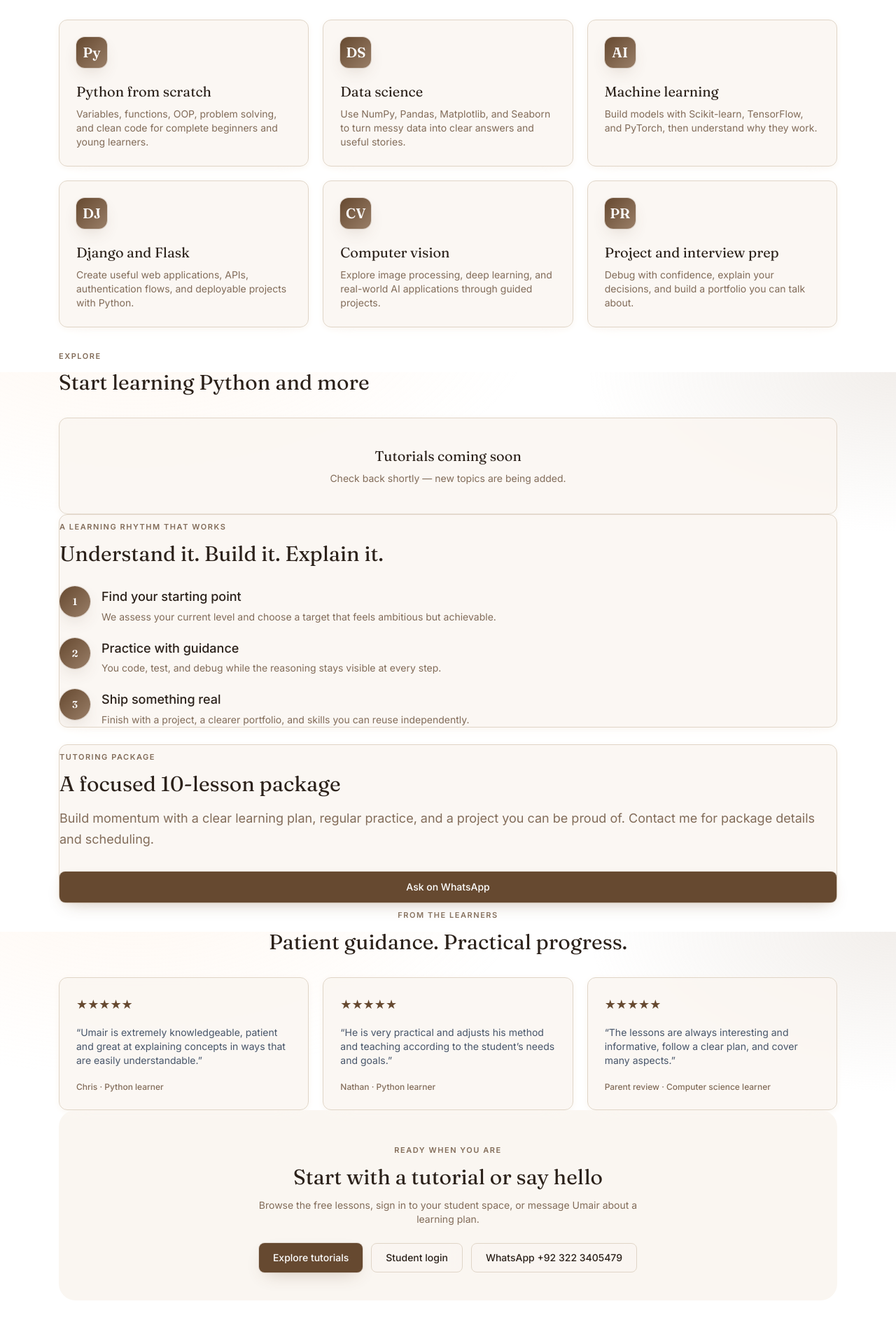
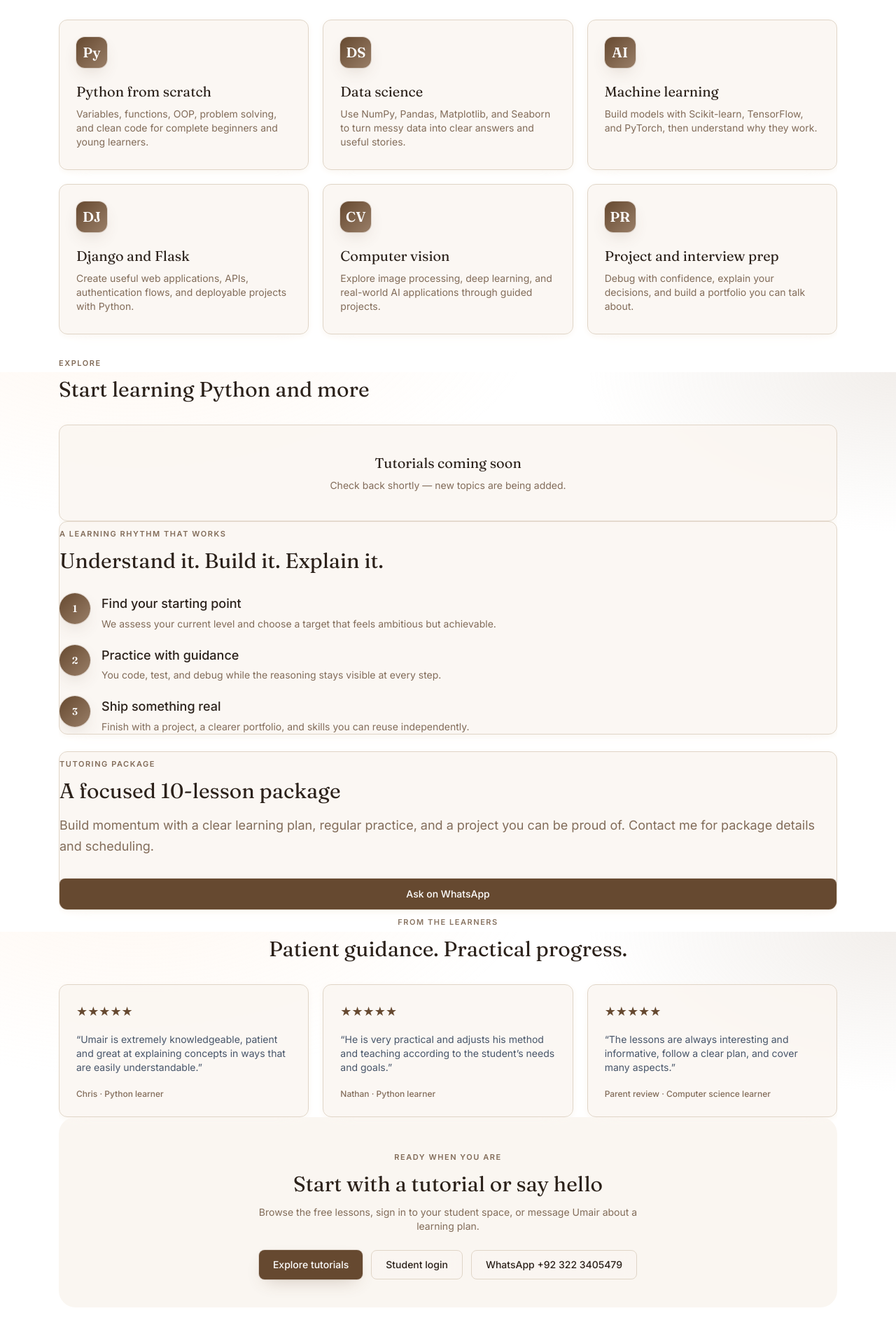
Before and after one commit to eeumairali/student-portal, a Django app: page / in a window 1280 px wide. Shown: the part 1068-2965 px from the top of the page at 70% size. Run offline with Django 5.2, Linux system fonts and the light colour scheme; data that the repository does not hold is empty; parts of the project's set-up code (start-up, migrations or seed data) failed here and were passed over; some libraries are stand-ins or nearby versions.

Commit message:
html updated

```diff
--- a/templates/tutorials/home.html
+++ b/templates/tutorials/home.html
@@ -8,13 +8,21 @@
   .landing-delay-1 { animation-delay: .1s; }
   .landing-delay-2 { animation-delay: .2s; }
   .landing-delay-3 { animation-delay: .3s; }
-  .landing-card { transition: transform .25s ease, border-color .25s ease, box-shadow .25s ease; }
-  .landing-card:hover { transform: translateY(-5px); border-color: rgb(var(--c-accent-2)); box-shadow: 0 18px 36px -24px rgba(102,73,48,.45); }
+  .landing-page { min-width: 0; overflow: hidden; }
+  .landing-page .card, .landing-page figure { min-width: 0; overflow: hidden; }
+  .landing-page h1, .landing-page h2, .landing-page h3, .landing-page p, .landing-page blockquote { overflow-wrap: anywhere; }
+  .landing-card { transition: transform .2s ease, border-color .2s ease, box-shadow .2s ease; }
+  .landing-card:hover { transform: translateY(-2px); border-color: rgb(var(--c-accent-2)); box-shadow: 0 14px 30px -24px rgba(102,73,48,.45); }
+  .landing-path-card { display: flex; min-height: 215px; flex-direction: column; }
+  .landing-review-card { min-height: 190px; }
+  .landing-section-heading { min-width: 0; }
   @keyframes landing-rise { from { opacity: 0; transform: translateY(18px); } to { opacity: 1; transform: translateY(0); } }
   @media (prefers-reduced-motion: reduce) { .landing-reveal { animation: none; } .landing-card { transition: none; } }
+  @media (max-width: 640px) { .landing-path-card { min-height: 0; } }
 </style>
 {% endblock %}
 {% block content %}
+<div class="landing-page">
 <section class="relative overflow-hidden rounded-3xl px-6 py-16 sm:py-24">
   <div class="blob blob-1 animate-blob-pulse -left-24 -top-24 h-72 w-72" aria-hidden="true"></div>
   <div class="blob blob-2 animate-blob-pulse right-0 top-10 h-80 w-80" aria-hidden="true"></div>
@@ -47,17 +55,17 @@
 </section>
 
 <section class="mt-16">
-  <div class="flex flex-col justify-between gap-3 sm:flex-row sm:items-end">
+  <div class="landing-section-heading flex flex-col justify-between gap-3 sm:flex-row sm:items-end">
     <div><p class="eyebrow">Choose your path</p><h2 class="mt-2 font-display text-2xl sm:text-3xl">Learn what moves you forward</h2></div>
     <p class="max-w-md text-sm text-slate-500">Start with the fundamentals or bring a real project. Each path is practical, focused, and adapted to your goals.</p>
   </div>
   <div class="mt-7 grid gap-5 md:grid-cols-2 lg:grid-cols-3">
-    <div class="card landing-card p-6"><span class="avatar-mark inline-flex h-10 w-10 items-center justify-center rounded-xl font-display text-xl">Py</span><h3 class="mt-5 font-display text-xl">Python from scratch</h3><p class="mt-2 text-sm text-slate-500">Variables, functions, OOP, problem solving, and clean code for complete beginners and young learners.</p></div>
-    <div class="card landing-card p-6"><span class="avatar-mark inline-flex h-10 w-10 items-center justify-center rounded-xl font-display text-xl">DS</span><h3 class="mt-5 font-display text-xl">Data science</h3><p class="mt-2 text-sm text-slate-500">Use NumPy, Pandas, Matplotlib, and Seaborn to turn messy data into clear answers and useful stories.</p></div>
-    <div class="card landing-card p-6"><span class="avatar-mark inline-flex h-10 w-10 items-center justify-center rounded-xl font-display text-xl">AI</span><h3 class="mt-5 font-display text-xl">Machine learning</h3><p class="mt-2 text-sm text-slate-500">Build models with Scikit-learn, TensorFlow, and PyTorch, then understand why they work.</p></div>
-    <div class="card landing-card p-6"><span class="avatar-mark inline-flex h-10 w-10 items-center justify-center rounded-xl font-display text-xl">DJ</span><h3 class="mt-5 font-display text-xl">Django and Flask</h3><p class="mt-2 text-sm text-slate-500">Create useful web applications, APIs, authentication flows, and deployable projects with Python.</p></div>
-    <div class="card landing-card p-6"><span class="avatar-mark inline-flex h-10 w-10 items-center justify-center rounded-xl font-display text-xl">CV</span><h3 class="mt-5 font-display text-xl">Computer vision</h3><p class="mt-2 text-sm text-slate-500">Explore image processing, deep learning, and real-world AI applications through guided projects.</p></div>
-    <div class="card landing-card p-6"><span class="avatar-mark inline-flex h-10 w-10 items-center justify-center rounded-xl font-display text-xl">PR</span><h3 class="mt-5 font-display text-xl">Project and interview prep</h3><p class="mt-2 text-sm text-slate-500">Debug with confidence, explain your decisions, and build a portfolio you can talk about.</p></div>
+    <div class="card landing-card landing-path-card p-6"><span class="avatar-mark inline-flex h-10 w-10 items-center justify-center rounded-xl font-display text-xl">Py</span><h3 class="mt-5 font-display text-xl">Python from scratch</h3><p class="mt-2 text-sm text-slate-500">Variables, functions, OOP, problem solving, and clean code for complete beginners and young learners.</p></div>
+    <div class="card landing-card landing-path-card p-6"><span class="avatar-mark inline-flex h-10 w-10 items-center justify-center rounded-xl font-display text-xl">DS</span><h3 class="mt-5 font-display text-xl">Data science</h3><p class="mt-2 text-sm text-slate-500">Use NumPy, Pandas, Matplotlib, and Seaborn to turn messy data into clear answers and useful stories.</p></div>
+    <div class="card landing-card landing-path-card p-6"><span class="avatar-mark inline-flex h-10 w-10 items-center justify-center rounded-xl font-display text-xl">AI</span><h3 class="mt-5 font-display text-xl">Machine learning</h3><p class="mt-2 text-sm text-slate-500">Build models with Scikit-learn, TensorFlow, and PyTorch, then understand why they work.</p></div>
+    <div class="card landing-card landing-path-card p-6"><span class="avatar-mark inline-flex h-10 w-10 items-center justify-center rounded-xl font-display text-xl">DJ</span><h3 class="mt-5 font-display text-xl">Django and Flask</h3><p class="mt-2 text-sm text-slate-500">Create useful web applications, APIs, authentication flows, and deployable projects with Python.</p></div>
+    <div class="card landing-card landing-path-card p-6"><span class="avatar-mark inline-flex h-10 w-10 items-center justify-center rounded-xl font-display text-xl">CV</span><h3 class="mt-5 font-display text-xl">Computer vision</h3><p class="mt-2 text-sm text-slate-500">Explore image processing, deep learning, and real-world AI applications through guided projects.</p></div>
+    <div class="card landing-card landing-path-card p-6"><span class="avatar-mark inline-flex h-10 w-10 items-center justify-center rounded-xl font-display text-xl">PR</span><h3 class="mt-5 font-display text-xl">Project and interview prep</h3><p class="mt-2 text-sm text-slate-500">Debug with confidence, explain your decisions, and build a portfolio you can talk about.</p></div>
   </div>
 </section>
 
@@ -109,9 +117,9 @@
 <section class="mt-16">
   <div class="text-center"><p class="eyebrow">From the learners</p><h2 class="mt-2 font-display text-2xl sm:text-3xl">Patient guidance. Practical progress.</h2></div>
   <div class="mt-8 grid gap-5 md:grid-cols-2 lg:grid-cols-3">
-    <figure class="card landing-card p-6"><div class="text-accent-1 text-lg" aria-label="Five stars">★★★★★</div><blockquote class="mt-4 text-sm leading-6 text-slate-600">“Umair is extremely knowledgeable, patient and great at explaining concepts in ways that are easily understandable.”</blockquote><figcaption class="mt-5 text-xs font-medium text-slate-500">Chris · Python learner</figcaption></figure>
-    <figure class="card landing-card p-6"><div class="text-accent-1 text-lg" aria-label="Five stars">★★★★★</div><blockquote class="mt-4 text-sm leading-6 text-slate-600">“He is very practical and adjusts his method and teaching according to the student’s needs and goals.”</blockquote><figcaption class="mt-5 text-xs font-medium text-slate-500">Nathan · Python learner</figcaption></figure>
-    <figure class="card landing-card p-6"><div class="text-accent-1 text-lg" aria-label="Five stars">★★★★★</div><blockquote class="mt-4 text-sm leading-6 text-slate-600">“The lessons are always interesting and informative, follow a clear plan, and cover many aspects.”</blockquote><figcaption class="mt-5 text-xs font-medium text-slate-500">Parent review · Computer science learner</figcaption></figure>
+    <figure class="card landing-card landing-review-card p-6"><div class="text-accent-1 text-lg" aria-label="Five stars">★★★★★</div><blockquote class="mt-4 text-sm leading-6 text-slate-600">“Umair is extremely knowledgeable, patient and great at explaining concepts in ways that are easily understandable.”</blockquote><figcaption class="mt-5 text-xs font-medium text-slate-500">Chris · Python learner</figcaption></figure>
+    <figure class="card landing-card landing-review-card p-6"><div class="text-accent-1 text-lg" aria-label="Five stars">★★★★★</div><blockquote class="mt-4 text-sm leading-6 text-slate-600">“He is very practical and adjusts his method and teaching according to the student’s needs and goals.”</blockquote><figcaption class="mt-5 text-xs font-medium text-slate-500">Nathan · Python learner</figcaption></figure>
+    <figure class="card landing-card landing-review-card p-6"><div class="text-accent-1 text-lg" aria-label="Five stars">★★★★★</div><blockquote class="mt-4 text-sm leading-6 text-slate-600">“The lessons are always interesting and informative, follow a clear plan, and cover many aspects.”</blockquote><figcaption class="mt-5 text-xs font-medium text-slate-500">Parent review · Computer science learner</figcaption></figure>
   </div>
 </section>
 
@@ -125,4 +133,5 @@
     <a href="https://wa.me/923223405479" target="_blank" rel="noopener noreferrer" class="btn-quiet px-5 py-2.5 text-sm">WhatsApp +92 322 3405479</a>
   </div>
 </section>
+</div>
 {% endblock %}
```
